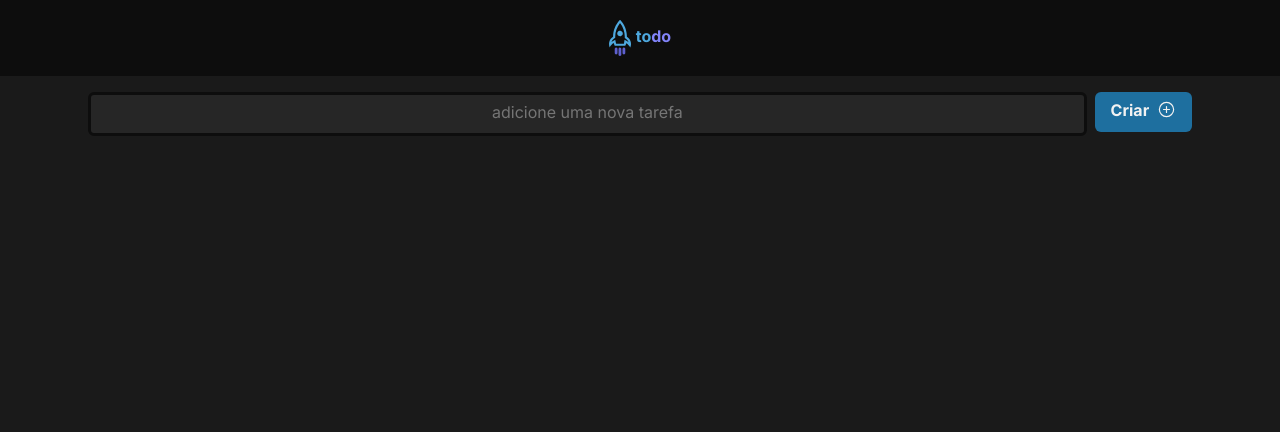
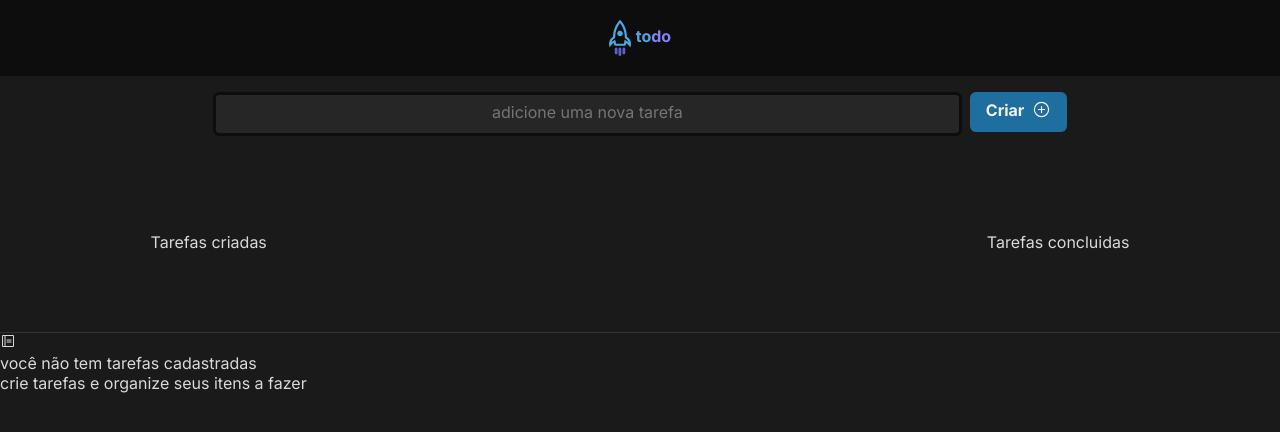
Before and after one commit to MiKoding/project-react-challenge-01, a React (Vite) app: page / in a window 1280 px wide. Shown: the top 432 px of the page. Built offline with nearby package versions, Linux system fonts and the light colour scheme.

Commit message:
update: including task list camp

```diff
--- a/src/components/SearchBox.module.css
+++ b/src/components/SearchBox.module.css
@@ -4,7 +4,7 @@
     padding: 1rem;
 }
 .textarea textarea{
-    width: 80%;
+    width: 60%;
     text-align: center;
     background: var(--gray-500);
     border: solid var(--gray-700);
--- a/src/components/Task.module.css
+++ b/src/components/Task.module.css
@@ -0,0 +1,10 @@
+.header{
+    display: flex;
+    justify-content: center;
+    border-bottom: 1px solid var(--gray-400);
+    padding: 5rem;
+}
+
+.header p + p{
+    margin-left: 45rem;
+}
--- a/src/components/Task.tsx
+++ b/src/components/Task.tsx
@@ -1,8 +1,21 @@
-
+import { Notebook } from "@phosphor-icons/react"
+import styles from "./Task.module.css"
 export function Task(){
     return (
+        <div>
+            <header className={styles.header}>
+                <p>Tarefas criadas</p>
+                <p>Tarefas concluidas</p>
+            </header>
+            <div>
+                <Notebook size={16}/>
+                <p>você não tem tarefas cadastradas</p>
+                <p>crie tarefas e organize seus itens a fazer</p>
+            </div>
 
-    <div></div>
+        </div>
+
+
         )
 
 }
```
